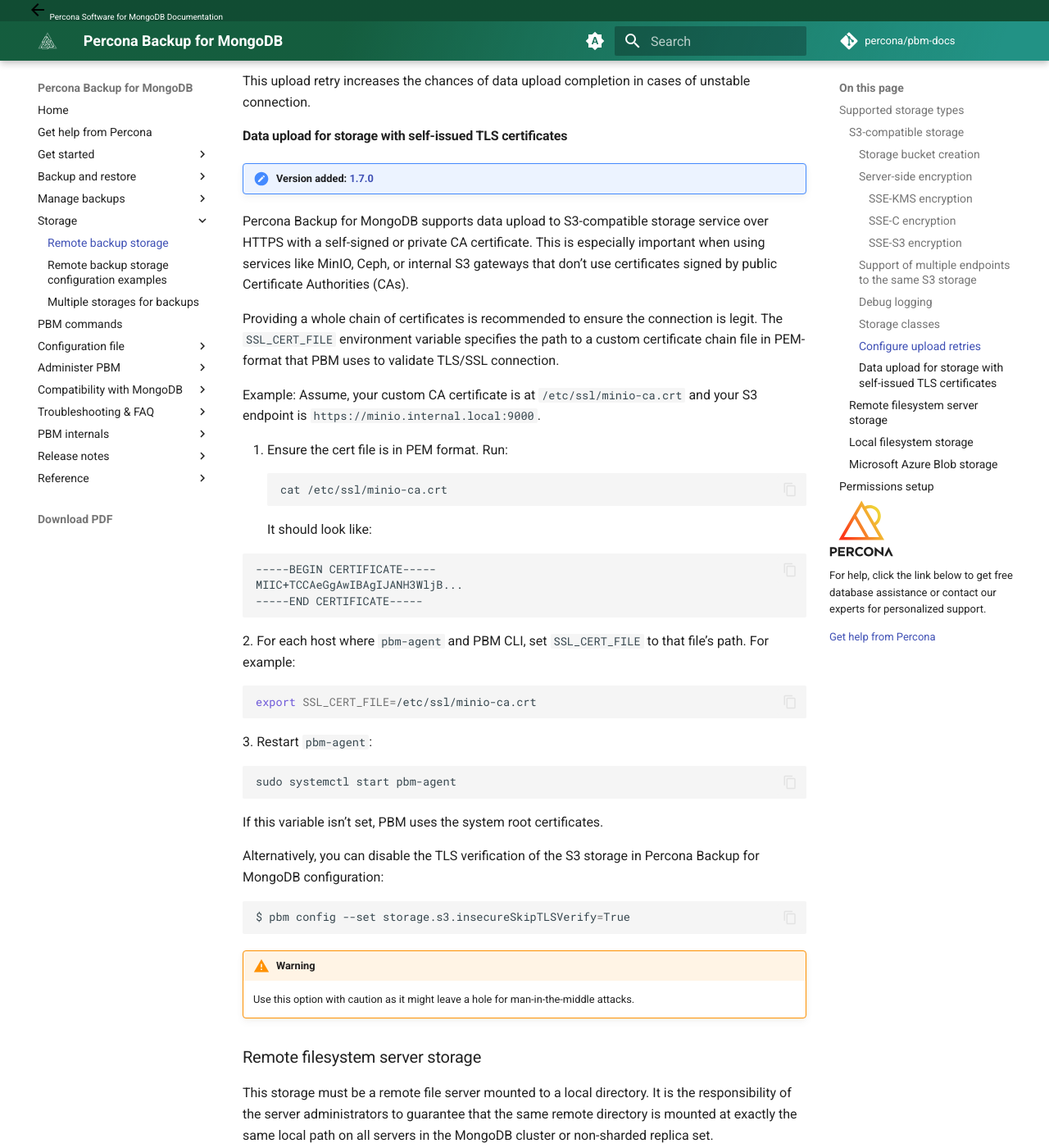
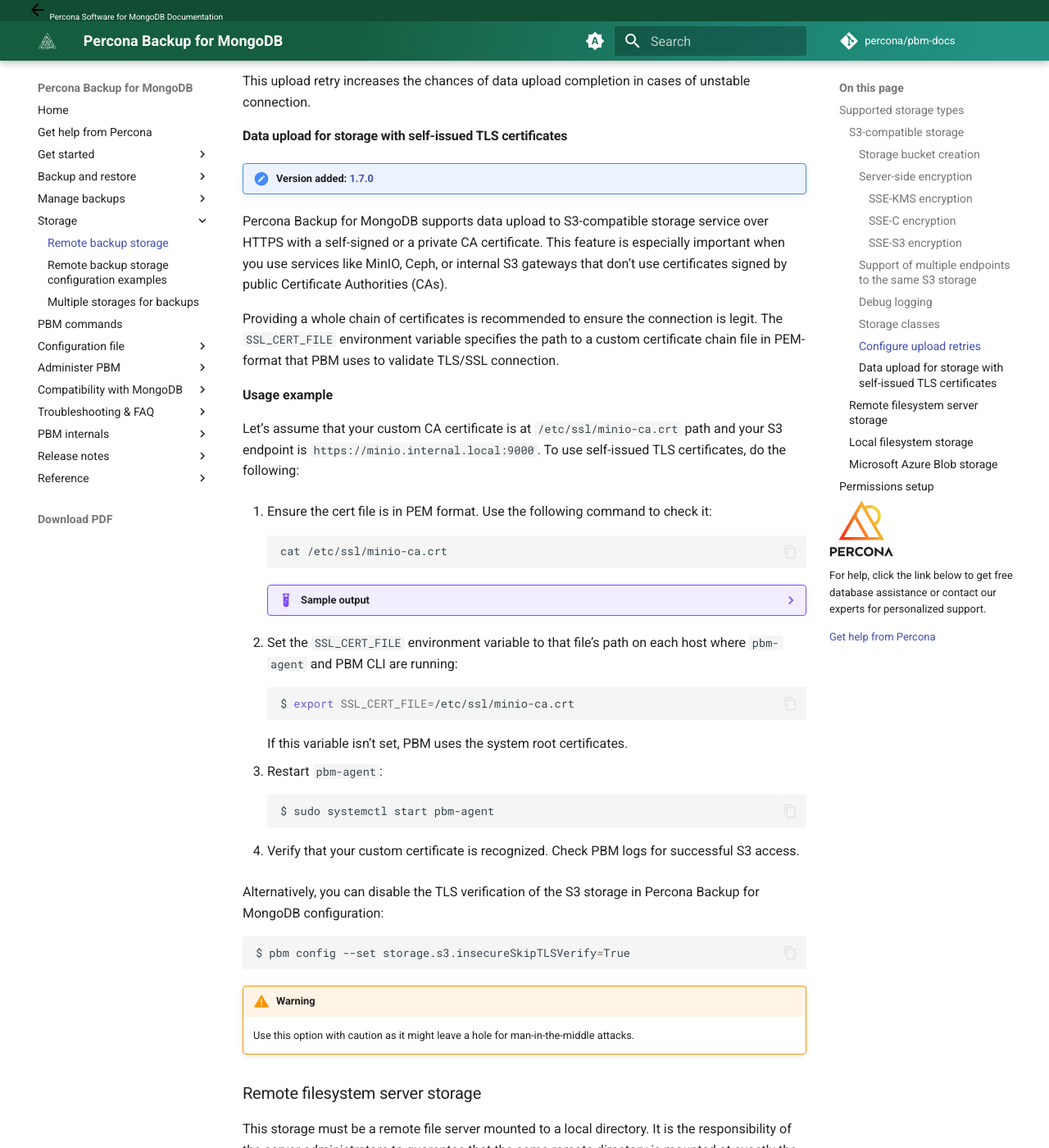
Before and after one commit to percona/pbm-docs, an MkDocs documentation site: the page built from docs/details/storage-configuration.md, in a window 1280 px wide and 1400 px high, scrolled down 5020 px. Shown: the whole window at 82% size. Built offline with MkDocs 1.6.1 and Material for MkDocs 9.7.7, drawn with Linux system fonts in a browser that asks for light colours; nearby versions of some CDN libraries; comment, search, counter and statistics services are not loaded.

Commit message:
Updated TLS section, fixed indentation and wording

````diff
--- a/docs/details/storage-configuration.md
+++ b/docs/details/storage-configuration.md
@@ -229,34 +229,45 @@
 
 !!! admonition "Version added: [1.7.0](../release-notes/1.7.0.md)"
 
-Percona Backup for MongoDB supports data upload to S3-compatible storage service over HTTPS with a self-signed or private CA certificate. This is especially important when using services like MinIO, Ceph, or internal S3 gateways that don't use certificates signed by public Certificate Authorities (CAs).
+Percona Backup for MongoDB supports data upload to S3-compatible storage service over HTTPS with a self-signed or a private CA certificate. This feature is especially important when you use services like MinIO, Ceph, or internal S3 gateways that don't use certificates signed by public Certificate Authorities (CAs).
 
 Providing a whole chain of certificates is recommended to ensure the connection is legit. The `SSL_CERT_FILE` environment variable specifies the path to a custom certificate chain file in PEM-format that PBM uses to validate TLS/SSL connection.
 
-Example:
-Assume, your custom CA certificate is at `/etc/ssl/minio-ca.crt` and your S3 endpoint is `https://minio.internal.local:9000`.
+**Usage example**
 
-1. Ensure the cert file is in PEM format. Run:
-```bash
-cat /etc/ssl/minio-ca.crt
-```
-It should look like:
+Let's assume that your custom CA certificate is at `/etc/ssl/minio-ca.crt` path and your S3 endpoint is `https://minio.internal.local:9000`. To use self-issued TLS certificates, do the following:
 
-```
------BEGIN CERTIFICATE-----
-MIIC+TCCAeGgAwIBAgIJANH3WljB...
------END CERTIFICATE-----
-```
-2. For each host where `pbm-agent` and PBM CLI, set `SSL_CERT_FILE` to that file's path. For example:
-```bash
-export SSL_CERT_FILE=/etc/ssl/minio-ca.crt
-```
+1. Ensure the cert file is in PEM format. Use the following command to check it:
+
+    ```bash
+    cat /etc/ssl/minio-ca.crt
+    ```
+
+    ??? example "Sample output"
+
+
+        ```{text .no-copy}
+        -----BEGIN CERTIFICATE-----
+        MIIC+TCCAeGgAwIBAgIJANH3WljB...
+        -----END CERTIFICATE-----
+        ```
+
+2. Set the `SSL_CERT_FILE` environment variable to that file's path on each host where `pbm-agent` and PBM CLI are running:
+
+    ```{.bash data-prompt="$"}
+    $ export SSL_CERT_FILE=/etc/ssl/minio-ca.crt
+    ```
+
+    If this variable isn't set, PBM uses the system root certificates.
+
 3. Restart `pbm-agent`:
-```bash
-sudo systemctl start pbm-agent
-```
 
-If this variable isn't set, PBM uses the system root certificates.
+    ```{.bash data-prompt="$"}
+    $ sudo systemctl start pbm-agent
+    ```
+
+4. Verify that your custom certificate is recognized. Check PBM logs for successful S3 access.
+
 
 Alternatively, you can disable the TLS verification of the S3 storage in Percona Backup for MongoDB configuration:
 
````
Also changed, not shown: 1 other file.
